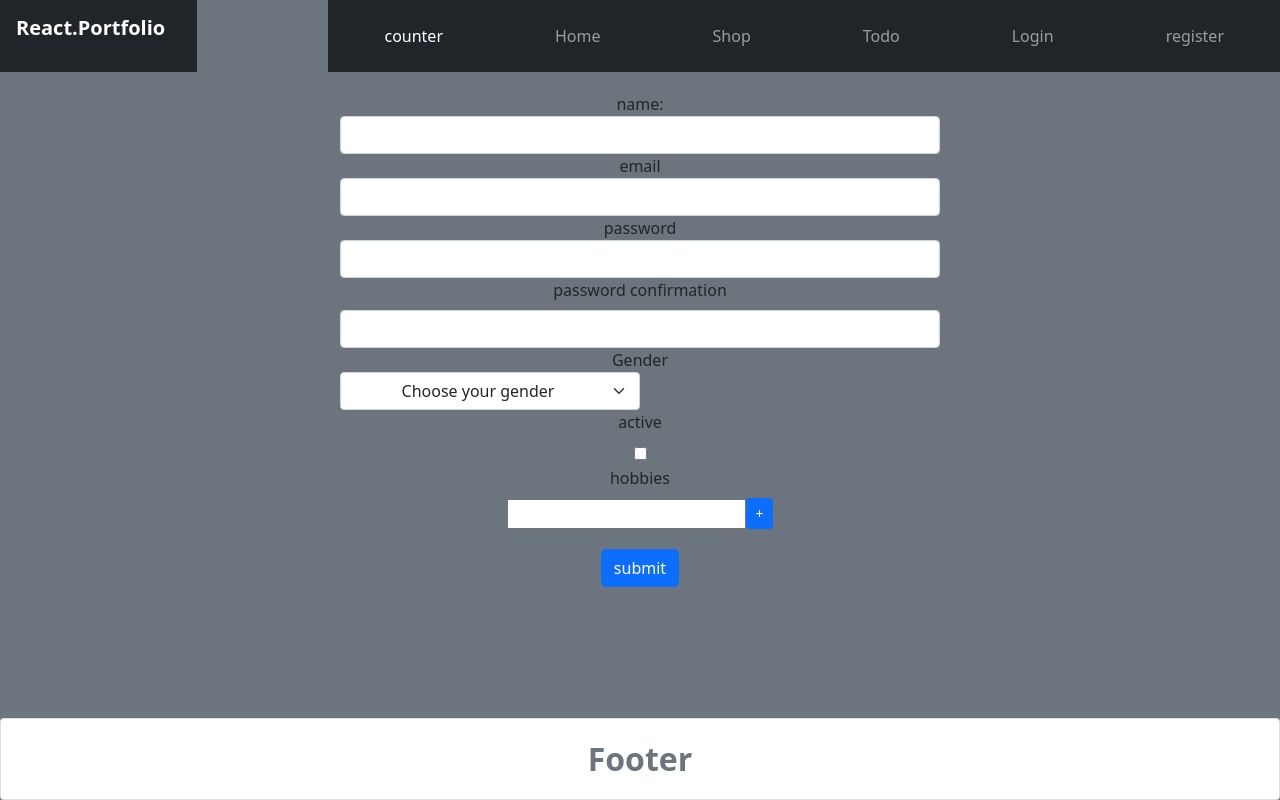
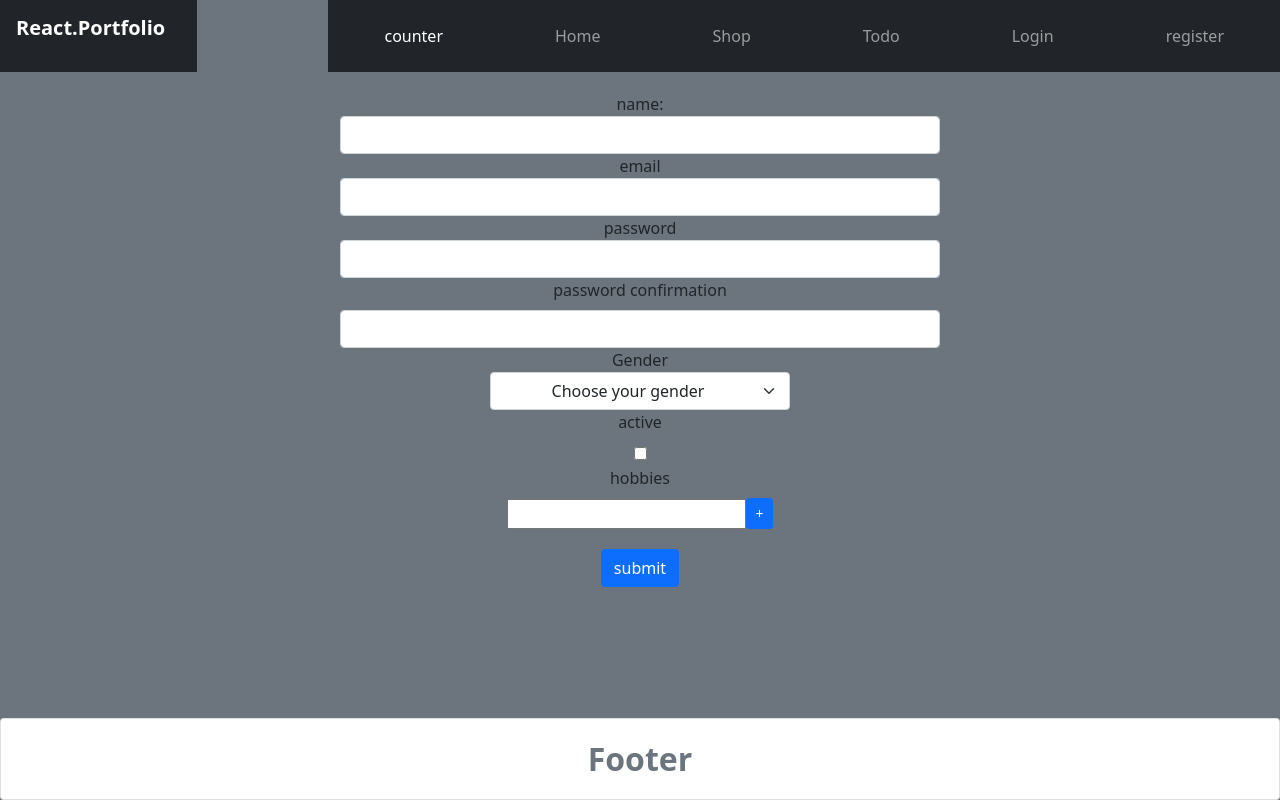
Before and after one commit to alimhmd97/first-react-project, a React (Create React App) app: page /Register in a window 1280 px wide. Built offline with nearby package versions, Linux system fonts and the light colour scheme.

Commit message:
lastEdit

```diff
--- a/src/components/Home/Home.jsx
+++ b/src/components/Home/Home.jsx
@@ -4,7 +4,7 @@ const Home = () => {
 
     return (
         <>
-            <div className="fs-1 fw-bold pt-5">I'm Front-End Developer</div>
+            <div className="fs-1 fw-bold pt-5">I'm Front-End Developer...</div>
             <figure className="w-25 m-auto"><img src={imgs} alt="" /></figure>
         </>
     );
--- a/src/components/Product/Product.jsx
+++ b/src/components/Product/Product.jsx
@@ -5,6 +5,7 @@ import "./Product.css";
 const Product = ({ match }) => {
     const [product, setproduct] = useState(null);
     useEffect(() => {
+
         getProduct();
     });
 
--- a/src/components/register/register.jsx
+++ b/src/components/register/register.jsx
@@ -108,7 +108,7 @@ const Register = () => {
                                                 >
                                                     Gender
                                                 </label>
-                                                <select className="form-select w-50 text-center"
+                                                <select className="form-select w-50 text-center m-auto"
                                                     id="gender"
                                                     {...formikField.field}
                                                 >
@@ -167,7 +167,7 @@ const Register = () => {
                                     }}
                                 </Field>
 
-                                <Field name="hobbies">
+                                <Field name="hobbies" >
                                     {(formikField) => {
                                         return (
                                             <>
```
